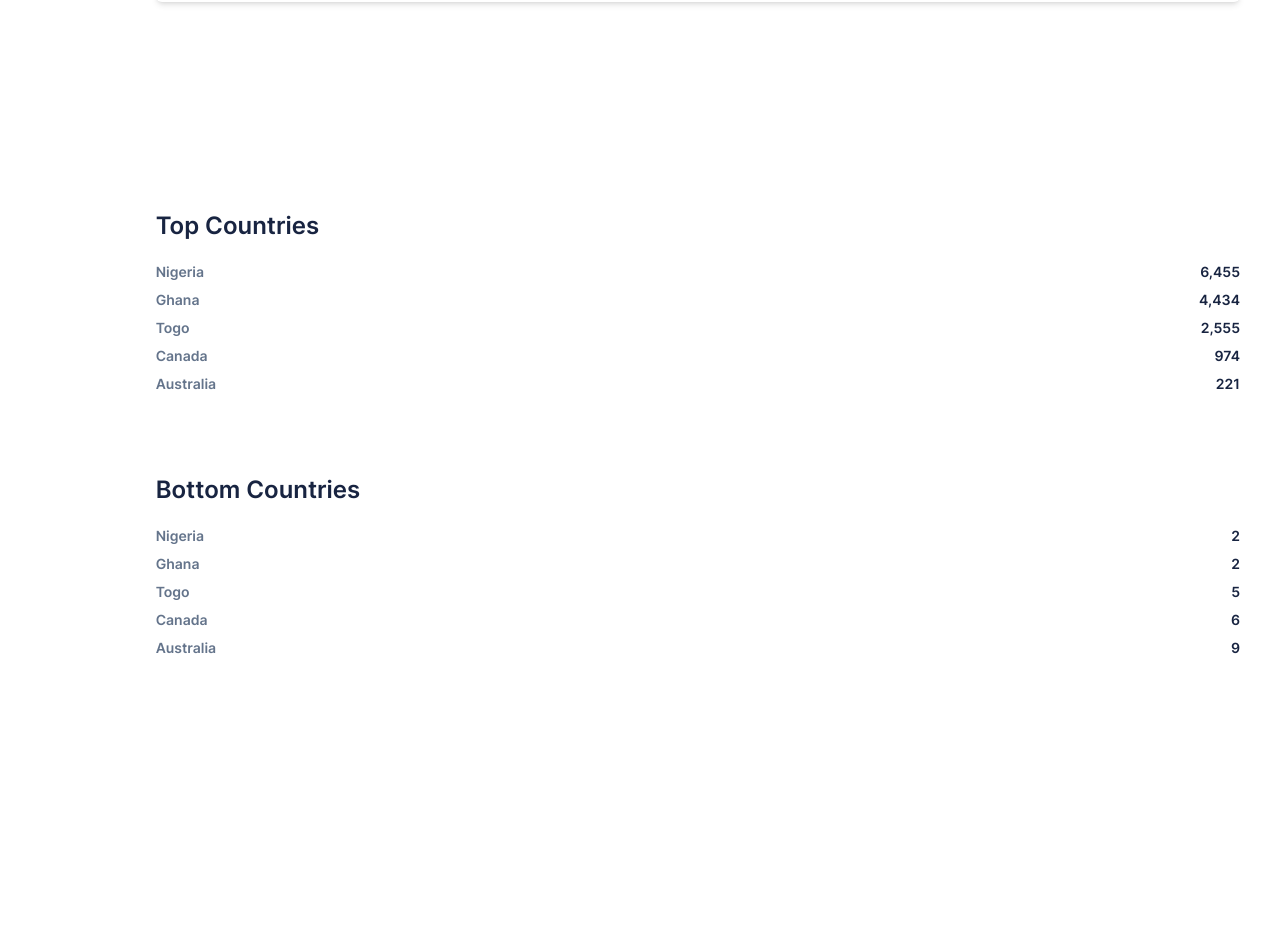
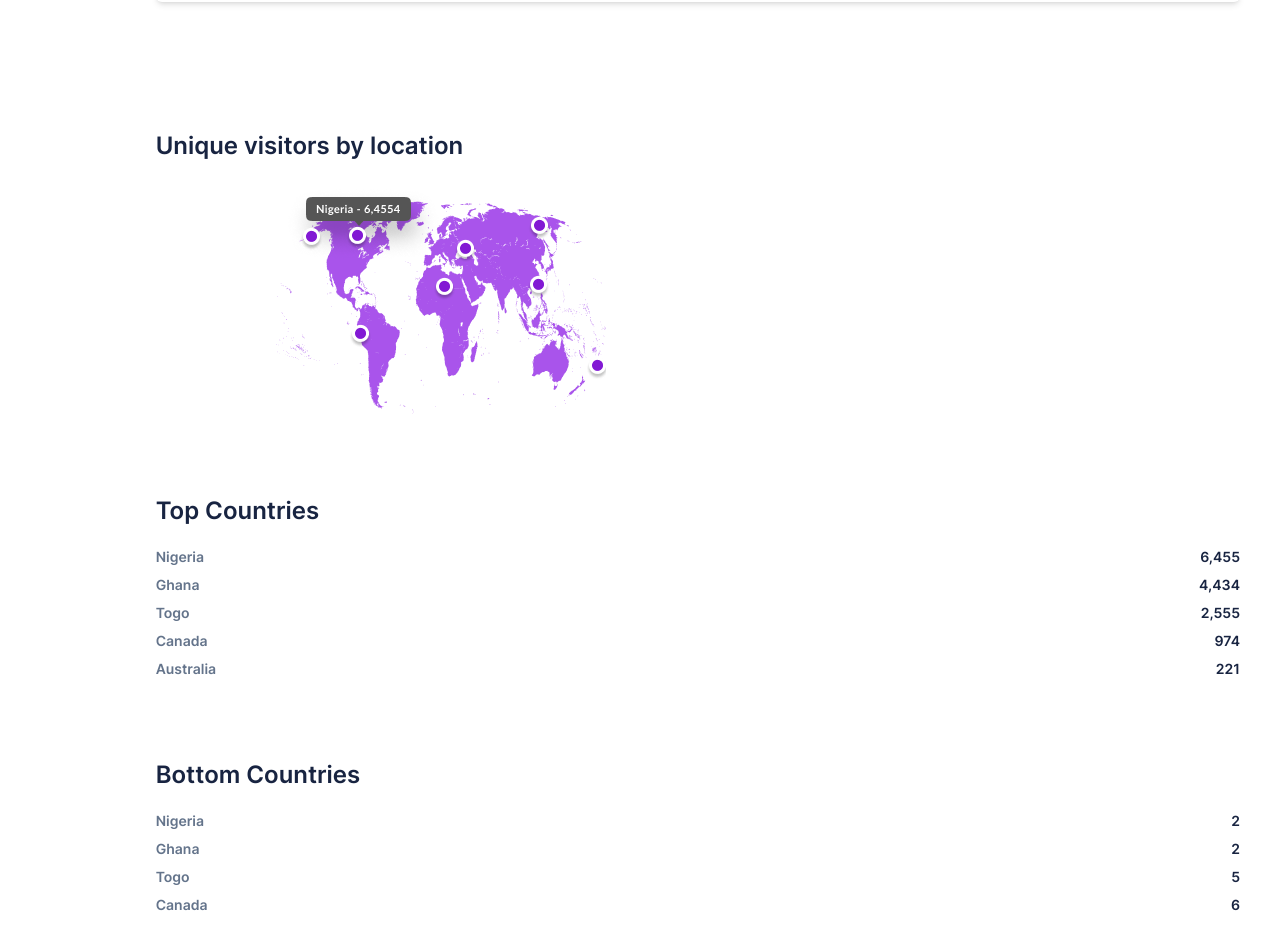
Before and after one commit to chizidotdev/solid-octo-eureka, a Next.js app: page /dashboard in a window 1280 px wide. Shown: the part 6440-7365 px from the top of the page. Before the commit the page ends 7306 px from the top, so only its background shows below. Built offline with nearby package versions, Linux system fonts and the light colour scheme.

Commit message:
feat: add map to dashboard

```diff
--- a/src/pages/dashboard.tsx
+++ b/src/pages/dashboard.tsx
@@ -16,10 +16,11 @@ import {
 } from "@module/analytics";
 import type { AnalyticsCardProps } from "@module/analytics";
 import { Text } from "@components/ui";
+import Image from "next/image";
 
 const Dashboard: NextPageWithLayout = () => {
   return (
-    <div className="grid gap-20 lg:gap-32">
+    <div className="grid gap-20 text-gray_night lg:gap-32">
       <section className="grid gap-10 lg:gap-20 xl:grid-cols-[3fr_1fr]">
         <div>
           <div className="flex flex-wrap items-center justify-center gap-6">
@@ -70,7 +71,10 @@ const Dashboard: NextPageWithLayout = () => {
       </section>
 
       <section className="grid gap-10 lg:gap-20 xl:grid-cols-[3fr_2fr_2fr]">
-        <div></div>
+        <div className="flex flex-col gap-5">
+          <Text intent="h3">Unique visitors by location</Text>
+          <Image src="/images/img_map.png" alt="Map" width={450} height={233} />
+        </div>
         <TopCountries />
         <BottomCountries />
       </section>
```
Also changed, not shown: public/images/img_map.png (added).
